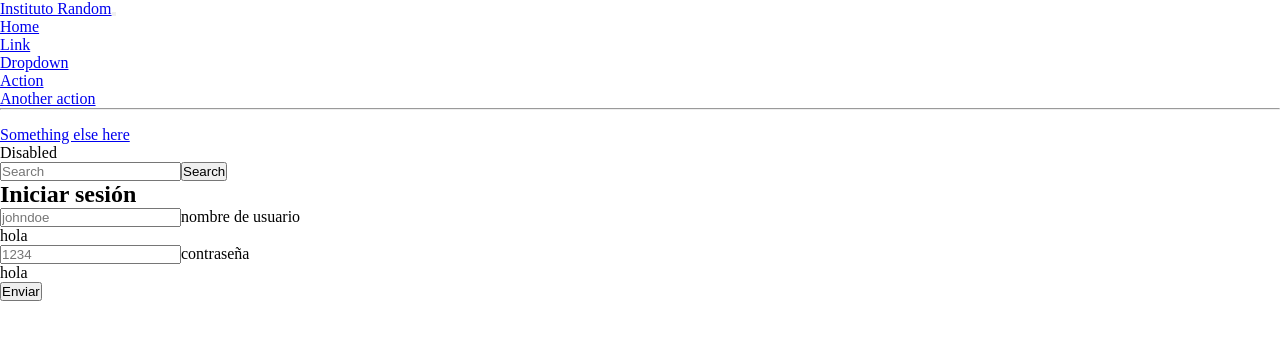
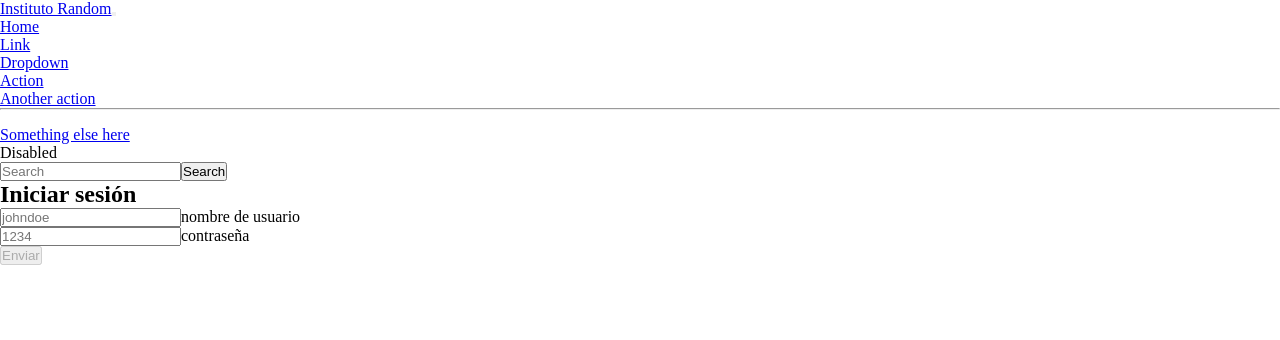
Before and after one commit to ivanvrdev/random_college_frontend, a React (Vite) app: page /signIn in a window 1280 px wide. Shown: the top 340 px of the page. Built offline with nearby package versions, Linux system fonts and the light colour scheme.

Commit message:
Login funcional con redirección 22-10-2022

```diff
--- a/package.json
+++ b/package.json
@@ -9,9 +9,11 @@
     "preview": "vite preview"
   },
   "dependencies": {
+    "formik": "^2.2.9",
     "react": "^18.2.0",
     "react-dom": "^18.2.0",
-    "react-router-dom": "^6.4.2"
+    "react-router-dom": "^6.4.2",
+    "yup": "^0.32.11"
   },
   "devDependencies": {
     "@types/react": "^18.0.17",
--- /dev/null
+++ b/src/components/Alert.jsx
@@ -0,0 +1,11 @@
+import React from 'react'
+
+const Alert = ({message, type}) => {
+  return (
+    <div className={`alert alert-${type} my-3`} role="alert">
+        {message}
+    </div>
+  )
+}
+
+export default Alert
--- a/src/components/FloatingLabelInput.jsx
+++ b/src/components/FloatingLabelInput.jsx
@@ -1,14 +1,41 @@
-import React from 'react'
+import React, {useState, useEffect} from 'react'
 
-const FloatingLabelInput = ({labelText, ...restOfProps}) => {
+
+const defaultClassname = 'form-control'
+
+const FloatingLabelInput = ({labelText, feedback, ...restOfProps}) => {
+
+  const [inputClassname, setInputClassname] = useState(defaultClassname)
+
+  useEffect(()=>{
+    if(!feedback){
+      setInputClassname(defaultClassname)
+      return
+    }
+
+    if(!feedback.valid){
+      setInputClassname(defaultClassname + ' is-invalid')
+      return
+    }
+
+    setInputClassname(defaultClassname + ' is-valid')
+
+  }, [feedback])
+
   return (
     <div className="mb-3">
-        <div class="form-floating">
-            <input class="form-control is-valid" {...restOfProps}/>
-            <label for="floatingInput">{labelText}</label>
-        </div>
-        <div className="valid-feedback">
-            hola
+        <div className="form-floating">
+          <input
+            className={inputClassname}
+            {...restOfProps}
+          />
+          <label htmlFor="floatingInput">{labelText}</label>
+          {
+            feedback &&
+            <div className={feedback.valid ? "valid-feedback" : "invalid-feedback"}>
+              {feedback.message}
+            </div>
+          }
         </div>
     </div>
   )
--- /dev/null
+++ b/src/components/Loader.jsx
@@ -0,0 +1,11 @@
+import React from 'react'
+
+const Loader = () => {
+  return (
+    <div className="spinner-border" role="status">
+        <span className="visually-hidden">Cargando...</span>
+    </div>
+  )
+}
+
+export default Loader
--- a/src/pages/SignIn/index.jsx
+++ b/src/pages/SignIn/index.jsx
@@ -1,9 +1,55 @@
 import React, {useState} from 'react'
+import { Formik } from 'formik'
+import * as Yup from 'yup'
+import { useNavigate } from 'react-router-dom'
+
 import FloatingLabelInput from '../../components/FloatingLabelInput'
+import Alert from '../../components/Alert'
+import Loader from '../../components/Loader'
+
+
+const signInSchema = Yup.object().shape({
+  username: Yup.string()
+  .required('Debe ingresar un nombre de usuario')
+  .min(8, 'El mínimo es de 8 caracteres')
+  .max(16, 'El máximo es 16 caracteres'),
+  password: Yup.string()
+  .required('Debe ingresar una contraseña')
+  .min(8, 'El mínimo es de 8 caracteres')
+})
 
 const SignIn = () => {
+  const navigate = useNavigate()
 
-  const [errors, setErrors] = useState(true)
+  const [serverResponse, setServerResponse] = useState(null)
+
+  const handleFeedback = (errors, touched, name) => {
+    if(!touched[name]) return null
+    if(!errors[name]) return {valid: true, message: 'aceptable'}
+    return {valid: false, message: errors[name]}
+  }
+
+  const handleSubmit = async (values) => {
+    const response = await fetch('http://localhost:4000/login', {
+      method: 'POST',
+      mode: 'cors',
+      cache: 'no-cache',
+      credentials: 'same-origin',
+      headers: {
+        'Content-Type': 'application/json'
+      },
+      redirect: 'follow',
+      referrerPolicy: 'no-referrer',
+      body: JSON.stringify(values)
+    })
+    if(response.ok){
+      navigate('/')
+    }
+
+    const data = await response.json()
+
+    setServerResponse(data)
+  }
 
   return (
     <div className='container'>
@@ -12,23 +58,52 @@ const SignIn = () => {
           <div className="card mt-5">
             <div className="card-body">
               <h2 className='card-title text-center mb-3'>Iniciar sesión</h2>
-              <form>
+              <Formik
+                initialValues={{username: '', password: ''}}
+                validationSchema={signInSchema}
+                onSubmit={handleSubmit}
+              >
+                {({values, errors, touched, handleChange, handleBlur, handleSubmit, isSubmitting}) => (
+                  <form onSubmit={handleSubmit}>
                     <FloatingLabelInput
                       type='text'
                       name='username'
                       placeholder='johndoe'
                       labelText='nombre de usuario'
+                      onChange={handleChange}
+                      onBlur={handleBlur}
+                      value={values.username}
+                      feedback={handleFeedback(errors, touched, 'username')}
                     />
                     <FloatingLabelInput
                       type='password'
                       name='password'
                       placeholder='1234'
                       labelText='contraseña'
+                      onChange={handleChange}
+                      onBlur={handleBlur}
+                      value={values.password}
+                      feedback={handleFeedback(errors, touched, 'password')}
                     />
+                    {
+                      !isSubmitting ?
                       <div className='d-grid'>
-                  <button type='button' className='btn btn-primary'>Enviar</button>
-                </div>
+                        <button
+                          type='submit'
+                          className='btn btn-primary'
+                          disabled={
+                            errors.username || errors.password || !values.username || !values.password
+                          }
+                        >
+                          Enviar
+                        </button>
+                      </div> :
+                      <Loader />
+                    }
+                    {serverResponse && !isSubmitting && <Alert message={serverResponse.message} type={serverResponse.type}/>}
                   </form>
+                )}
+              </Formik>
             </div>
           </div>
         </div>
```
Also changed, not shown: 1 other file (tests, documents, lock files or other folders). Lines whose indentation alone changed are shown as unchanged.
